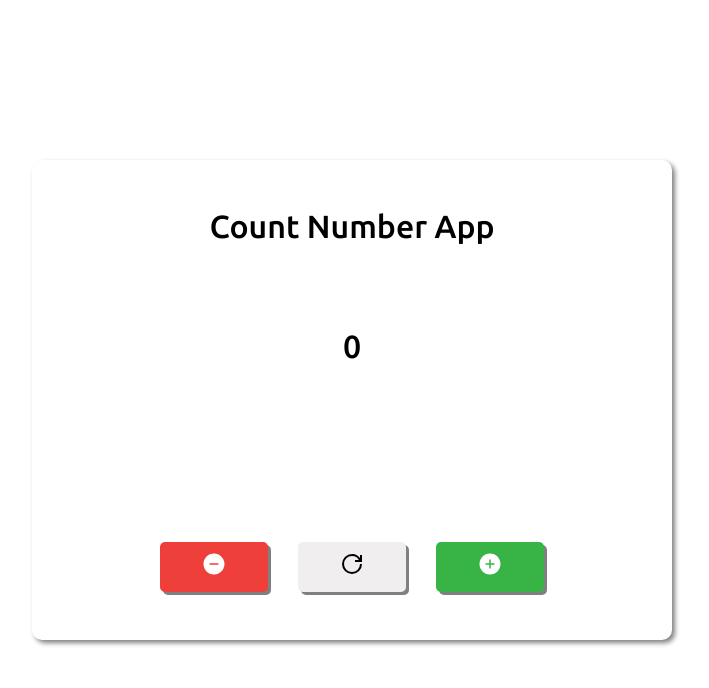
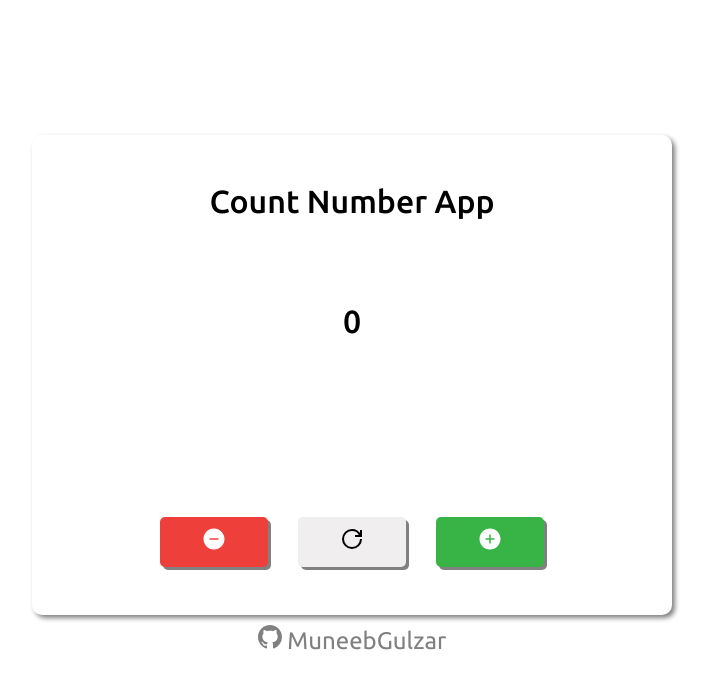
Before and after one commit to MuneebGulzar/number-count-app, a React (Create React App) app: page / in a window 1280 px wide. Shown: the top 688 px of the page, without its empty margins (288-997 px from the left). Built offline with nearby package versions, Linux system fonts and the light colour scheme.

Commit message:
modified:   src/App.js 	modified:   src/Styles/Container.js 	modified:   src/Styles/GlobalStyles.js

```diff
--- a/src/App.js
+++ b/src/App.js
@@ -1,8 +1,9 @@
 import { useState } from "react";
 import { GlobalStyle } from "./Styles/GlobalStyles";
-import { ButtonContainer, StyledButtonDec, StyledButtonInc, StyledButtonReset, StyledContainer, StyledNumber, StyledTitle } from "./Styles/Container";
+import { ButtonContainer, StyledButtonDec, StyledButtonInc, StyledButtonReset, StyledContainer, StyledFooter, StyledFooterContainer, StyledFooterLink, StyledNumber, StyledTitle } from "./Styles/Container";
 import { GrPowerReset } from 'react-icons/gr';
 import { AiFillMinusCircle, AiFillPlusCircle } from 'react-icons/ai'
+import { BsGithub } from 'react-icons/bs';
 function App() {
   const [cont, setCont] = useState(0);
 
@@ -28,6 +29,9 @@ function App() {
           <StyledButtonInc onClick={increasehandler}><AiFillPlusCircle /></StyledButtonInc>
         </ButtonContainer>
       </StyledContainer>
+      <StyledFooterContainer>
+        <StyledFooter><StyledFooterLink href="https://github.com/MuneebGulzar" target="_blank"><BsGithub /> MuneebGulzar</StyledFooterLink></StyledFooter>
+      </StyledFooterContainer>
     </>
   );
 }
--- a/src/Styles/Container.js
+++ b/src/Styles/Container.js
@@ -60,3 +60,21 @@ export const StyledButtonReset = styled.button`
 export const StyledButtonInc = styled.button`
     background-color: #38B446;
 `;
+
+export const StyledFooterContainer = styled.div`
+    width: 100%;
+    padding: 10px 15px;
+    position: relative;
+    bottom: 0;
+    font-size: 1.5em;
+    color: grey;
+`;
+export const StyledFooter = styled.footer`
+    display: flex;
+    justify-content: center;
+`;
+
+export const StyledFooterLink = styled.a`
+    text-decoration: none;
+    color: grey;
+`;
--- a/src/Styles/GlobalStyles.js
+++ b/src/Styles/GlobalStyles.js
@@ -13,7 +13,6 @@ export const GlobalStyle = createGlobalStyle`
         display: flex;
         justify-content: center;
         align-items: center;
-        /* position: relative; */
     }
     button{
         padding: 10px 15px;
```
